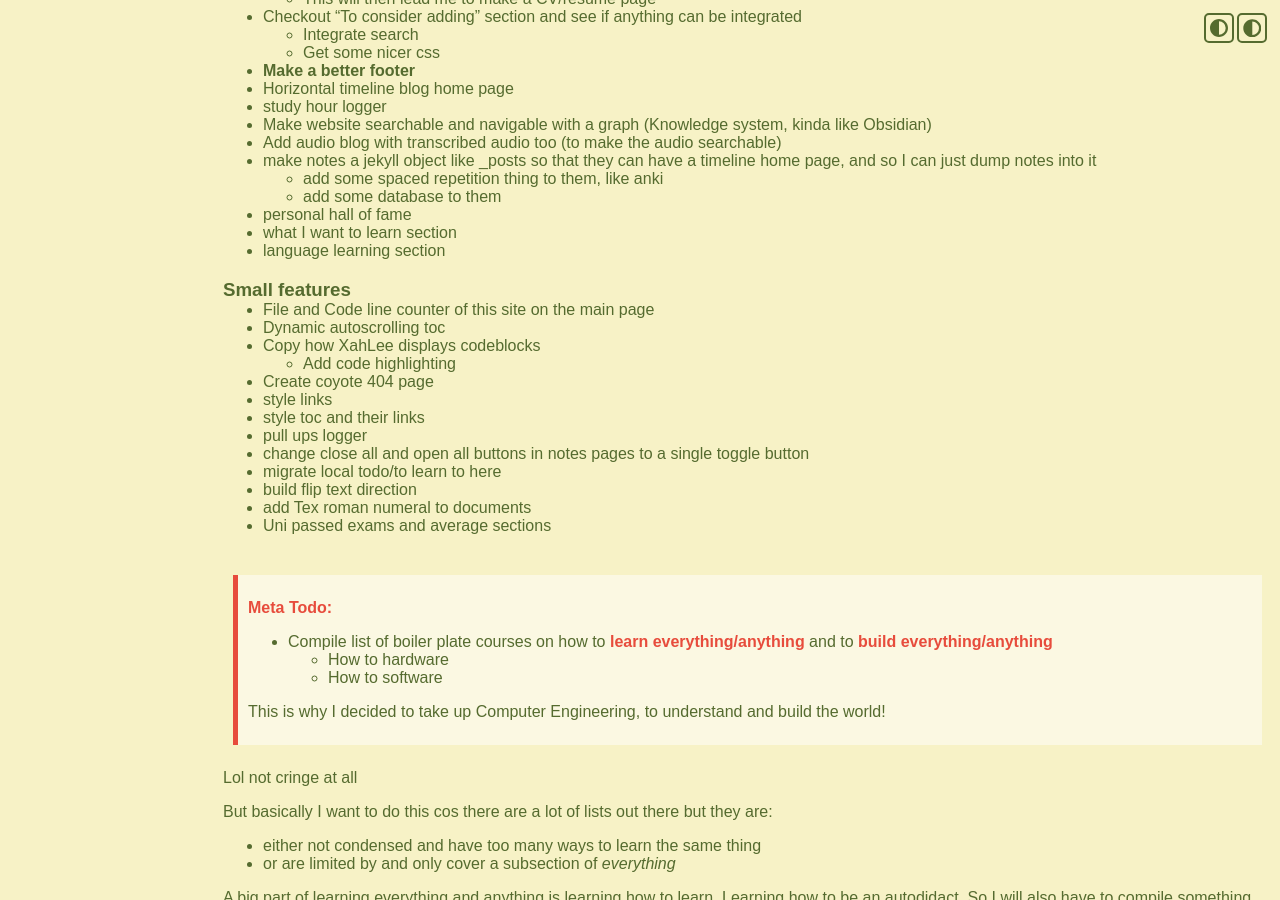
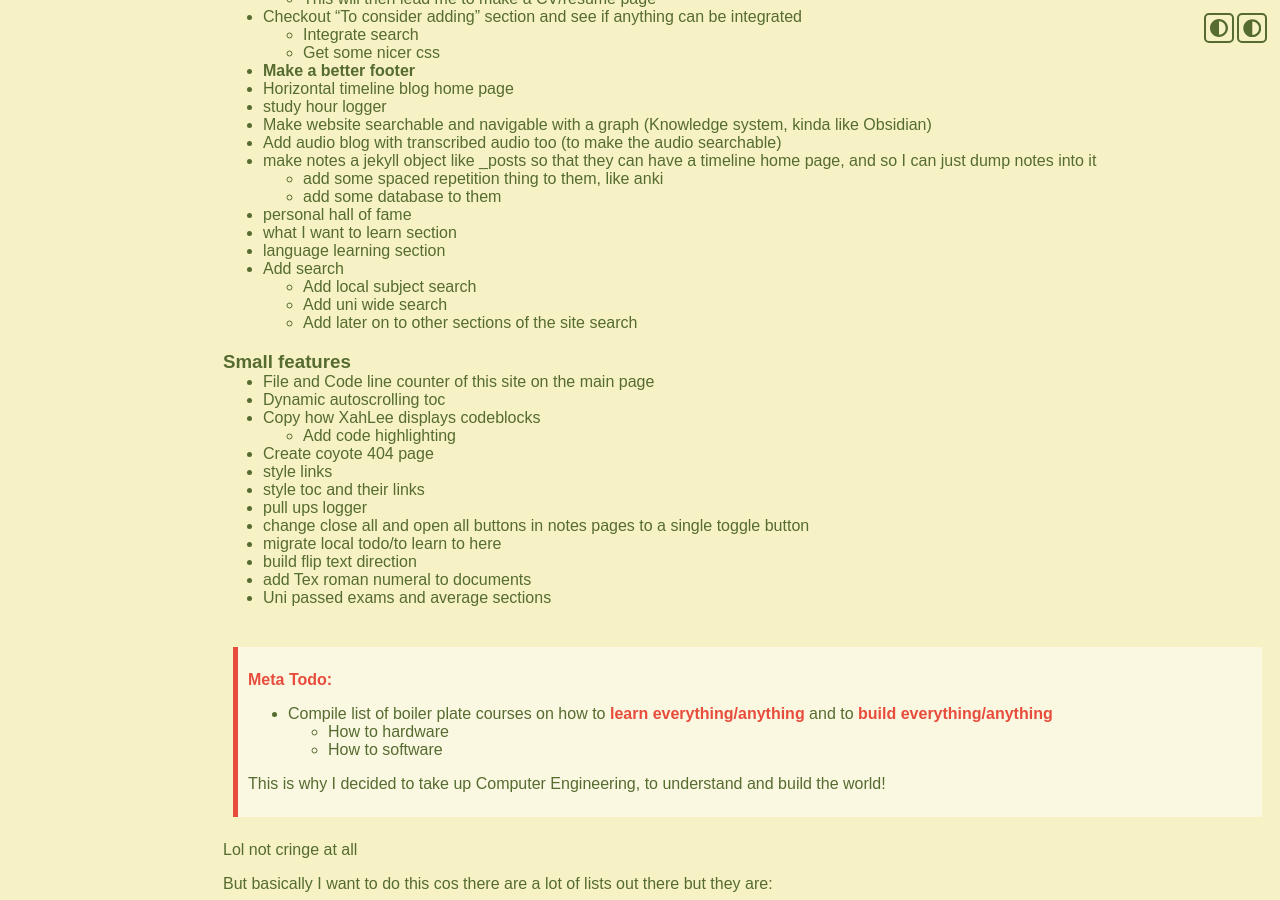
Before and after one commit to GiulianoPalazzi/giulianopalazzi.github.io, a Jekyll site: the page built from index.md, in a window 1280 px wide and 900 px high, scrolled down 690 px. Built offline with Jekyll 4.4.1, drawn with Linux system fonts in a browser that asks for light colours; nearby versions of some CDN libraries.

Commit message:
added search to todo list

```diff
--- a/index.md
+++ b/index.md
@@ -54,6 +54,10 @@ My [Markdown Snippets Cheatsheet](/notes/cheatsheet) link
 * personal hall of fame
 * what I want to learn section
 * language learning section
+* Add search
+	* Add local subject search
+	* Add uni wide search
+	* Add later on to other sections of the site search
 
 ### Small features
 * File and Code line counter of this site on the main page
```
